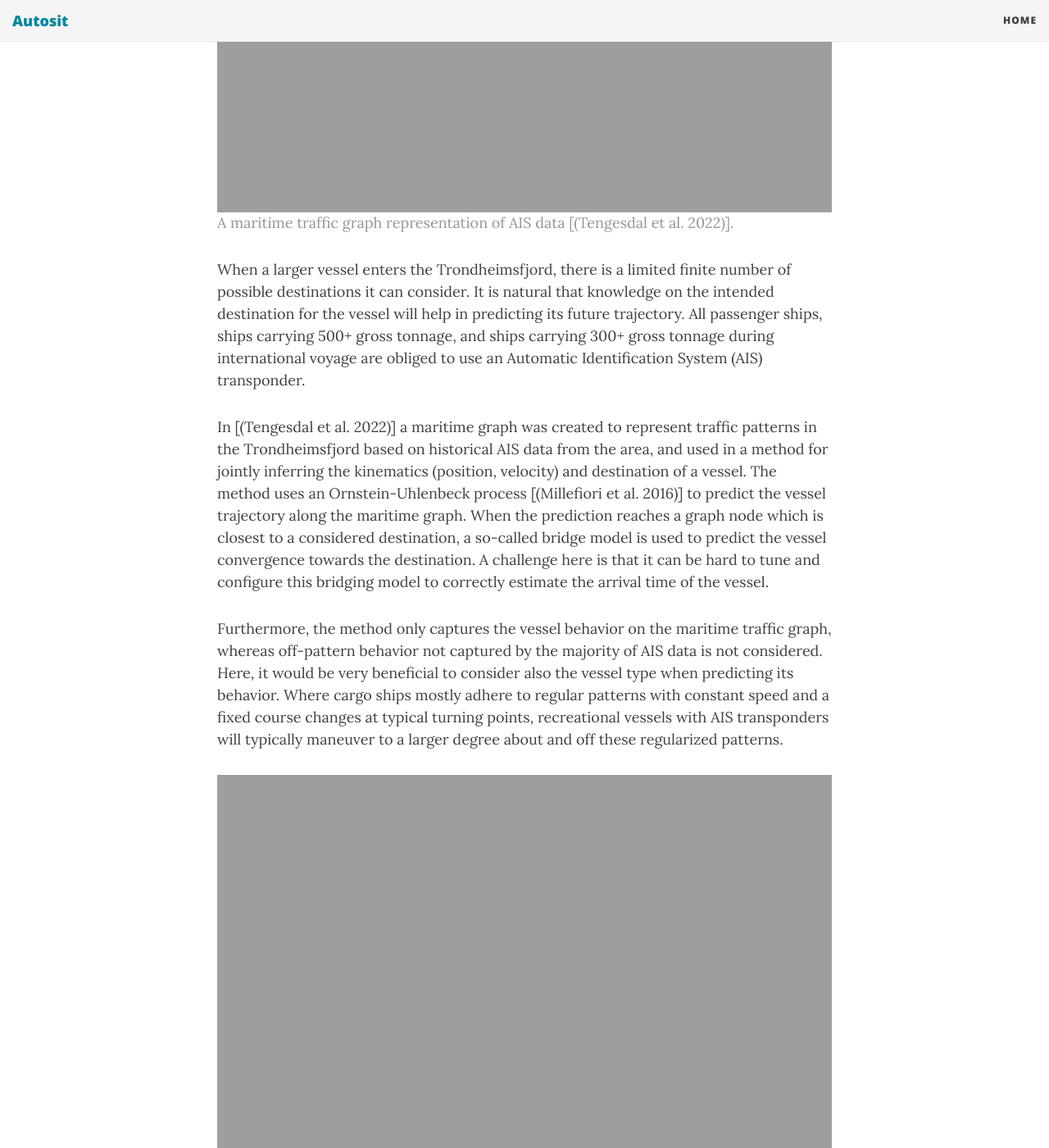
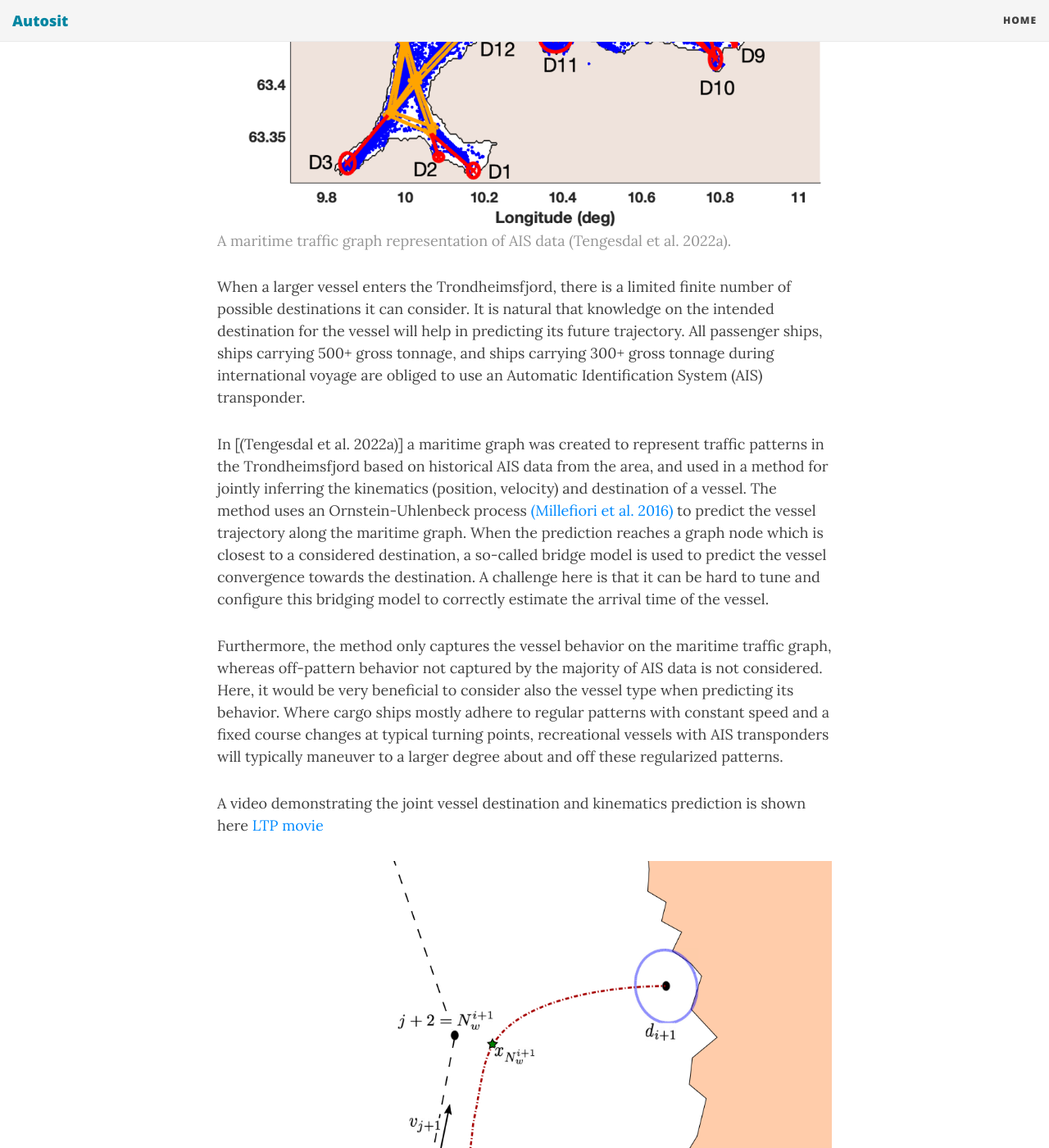
Before and after one commit to autosit/autosit.github.io, a Jekyll site: the page built from _posts/2022-09-22-mtg-ltp-improvements.md, in a window 1280 px wide and 1400 px high, scrolled down 642 px. Shown: the whole window at 82% size. Built offline with Jekyll 4.4.1, drawn with Linux system fonts in a browser that asks for light colours; nearby versions of some CDN libraries; some of the changed text lies outside the part shown.

Commit message:
fixed ltp images, added link to video

```diff
--- a/_posts/2022-09-22-mtg-ltp-improvements.md
+++ b/_posts/2022-09-22-mtg-ltp-improvements.md
@@ -1,21 +1,23 @@
 ---
 layout: post
-title: Joint destination and kinematics prediction
+title: Joint vessel destination and kinematics prediction
 category: LTP
 ---
 ## Background
 
-|<img src="{{site.url}}/assets/mg_w_ais_density3-eps-converted-to.pdf" width="750" > |
-| <span style="color:#959595">A maritime traffic graph representation of AIS data [(Tengesdal et al. 2022)]. </span> |
+|<img src="{{site.url}}/assets/mtg_tfjord.png" width="750" > |
+| <span style="color:#959595">A maritime traffic graph representation of AIS data (Tengesdal et al. 2022a). </span> |
 
 When a larger vessel enters the Trondheimsfjord, there is a limited finite number of possible destinations it can consider. It is natural that knowledge on the intended destination for the vessel will help in predicting its future trajectory. All passenger ships, ships carrying 500+ gross tonnage, and ships carrying 300+ gross tonnage during international voyage are obliged to use an Automatic Identification System (AIS) transponder.
 
-In [(Tengesdal et al. 2022)] a maritime graph was created to represent traffic patterns in the Trondheimsfjord based on historical AIS data from the area, and used in a method for jointly inferring the kinematics (position, velocity) and destination of a vessel. The method uses an Ornstein-Uhlenbeck process [(Millefiori et al. 2016)] to predict the vessel trajectory along the maritime graph. When the prediction reaches a graph node which is closest to a considered destination, a so-called bridge model is used to predict the vessel convergence towards the destination. A challenge here is that it can be hard to tune and configure this bridging model to correctly estimate the arrival time of the vessel.
+In [(Tengesdal et al. 2022a)] a maritime graph was created to represent traffic patterns in the Trondheimsfjord based on historical AIS data from the area, and used in a method for jointly inferring the kinematics (position, velocity) and destination of a vessel. The method uses an Ornstein-Uhlenbeck process [(Millefiori et al. 2016)] to predict the vessel trajectory along the maritime graph. When the prediction reaches a graph node which is closest to a considered destination, a so-called bridge model is used to predict the vessel convergence towards the destination. A challenge here is that it can be hard to tune and configure this bridging model to correctly estimate the arrival time of the vessel.
 
 Furthermore, the method only captures the vessel behavior on the maritime traffic graph, whereas off-pattern behavior not captured by the majority of AIS data is not considered. Here, it would be very beneficial to consider also the vessel type when predicting its behavior. Where cargo ships mostly adhere to regular patterns with constant speed and a fixed course changes at typical turning points, recreational vessels with AIS transponders will typically maneuver to a larger degree about and off these regularized patterns.
 
-|<img src="{{site.url}}/assets/maritime_graph_easier-eps-converted-to.pdf" width="750" > |
-| <span style="color:#959595">Illustration of the prediction method in [(Tengesdal et al. 2022)]. </span> |
+A video demonstrating the joint vessel destination and kinematics prediction is shown here [LTP movie](https://studntnu-my.sharepoint.com/:v:/g/personal/trymte_ntnu_no/EUs2eh9VArhPsI3fCeOqZREBJ4vNnxHXrwELZllEMDE9_A?e=FqX6di)
+
+|<img src="{{site.url}}/assets/mtg_ltp_illustration.png" width="750" > |
+| <span style="color:#959595">Illustration of the prediction method in [(Tengesdal et al. 2022a)]. </span> |
 
 ## Scope
 
@@ -37,9 +39,9 @@ The project work aims to be extended into a master thesis for the spring of 2023
 
 - Create a long-term prediction benchmark from AIS data, consisting of a selection of different vessel trajectories to consider.
 - Suggest ways of taking into account off-pattern behavior in the prediction method. Can the type of vessel be incorporated here?
-- Incorporate the method in a long-term collision avoidance (COLAV) framework such as the PSB-MPC [(Tengesdal et al. 2022b)] (code exists)
-- Test the COLAV system on historical AIS data
-- Design of new MPC-based COLAV methods capable of using collision probabilities or related risk measures in a meaningful way.
+- Incorporate the method in a long-term collision avoidance (COLAV) framework such as the PSB-MPC [(Tengesdal et al. 2022b)] (code exists) for enhanced dynamic obstacle predictions
+- Test the enhanced COLAV system on historical AIS data against a baseline with simpler means for predicting nearby vessel behaviors.
+- Write thesis and possibly paper.
 
 ## Prerequisites
 
@@ -51,13 +53,12 @@ For more information, contact main supervisor [Edmund F. Brekke](http://www.ntnu
 
 ## References
 
-- Tengesdal, T., Millefiori, L. M., Braca, P. and Brekke, E. (2022): [“Joint Stochastic Prediction of Vessel Kinematics and Destination based on a Maritime Traffic Graph”], Proc. of the International Conference on Electrical, Computer, Communications and Mechatronics Engineering  (ICECCME), 16-18 November 2022, Maldives, In press.
+- Tengesdal, T., Millefiori, L. M., Braca, P. and Brekke, E. (2022a): [“Joint Stochastic Prediction of Vessel Kinematics and Destination based on a Maritime Traffic Graph”], Proc. of the International Conference on Electrical, Computer, Communications and Mechatronics Engineering  (ICECCME), 16-18 November 2022, Maldives, In press.
 
-- Tengesdal, T., Johansen, T. A. and Brekke, E. (2022): [“Ship Collision Avoidance Utilizing the Cross-Entropy Method for Collision Risk Assessment”](https://ieeexplore.ieee.org/stamp/stamp.jsp?tp=&arnumber=9508828), IEEE Transactions on Intelligent Transportation Systems.
+- Tengesdal, T., Johansen, T. A. and Brekke, E. (2022b): [“Ship Collision Avoidance Utilizing the Cross-Entropy Method for Collision Risk Assessment”](https://ieeexplore.ieee.org/stamp/stamp.jsp?tp=&arnumber=9508828), IEEE Transactions on Intelligent Transportation Systems.
 
 - Millefiori, L. M., Braca, P., Bryan, K., and Willett, P., ["Long-term vessel kinematics prediction exploiting mean-reverting processes"](https://ieeexplore.ieee.org/document/7527893) in 2016 19th International Conference on Information Fusion (FUSION), Jul. 2016, pp. 232-239.
 
 [TTK4250 Sensor fusion]: http://folk.ntnu.no/edmundfo/msc2019-2020/sf13chapters.pdf
-[(Tengesdal et al. 2022a)]:
 [(Tengesdal et al. 2022b)]: <https://ieeexplore.ieee.org/stamp/stamp.jsp?tp=&arnumber=9508828>
 [(Millefiori et al. 2016)]: <https://ieeexplore.ieee.org/document/7527893>
```
Also changed, not shown: assets/mtg_ltp_illustration.png (added), assets/mtg_tfjord.png (added), 2 other files.
